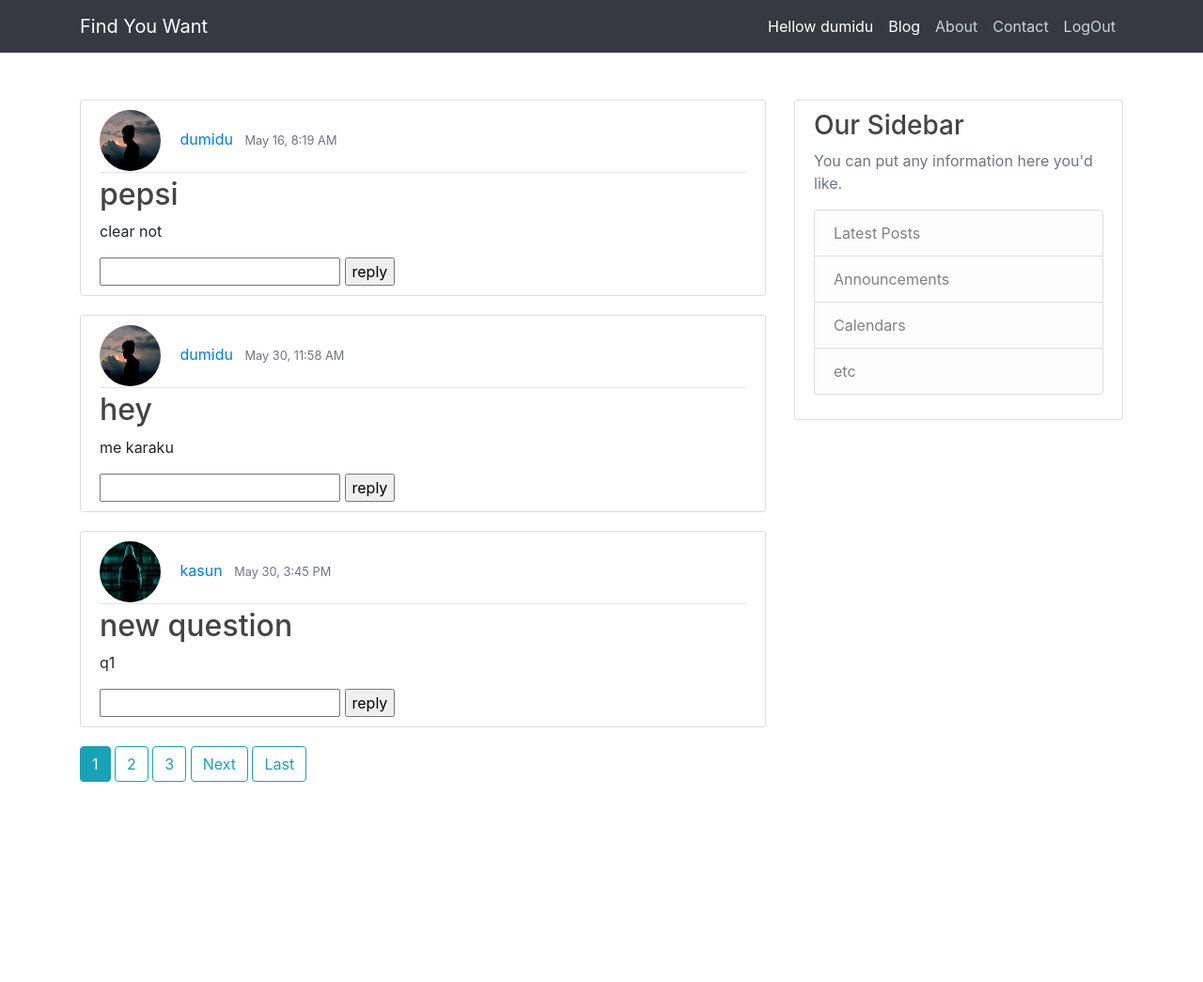
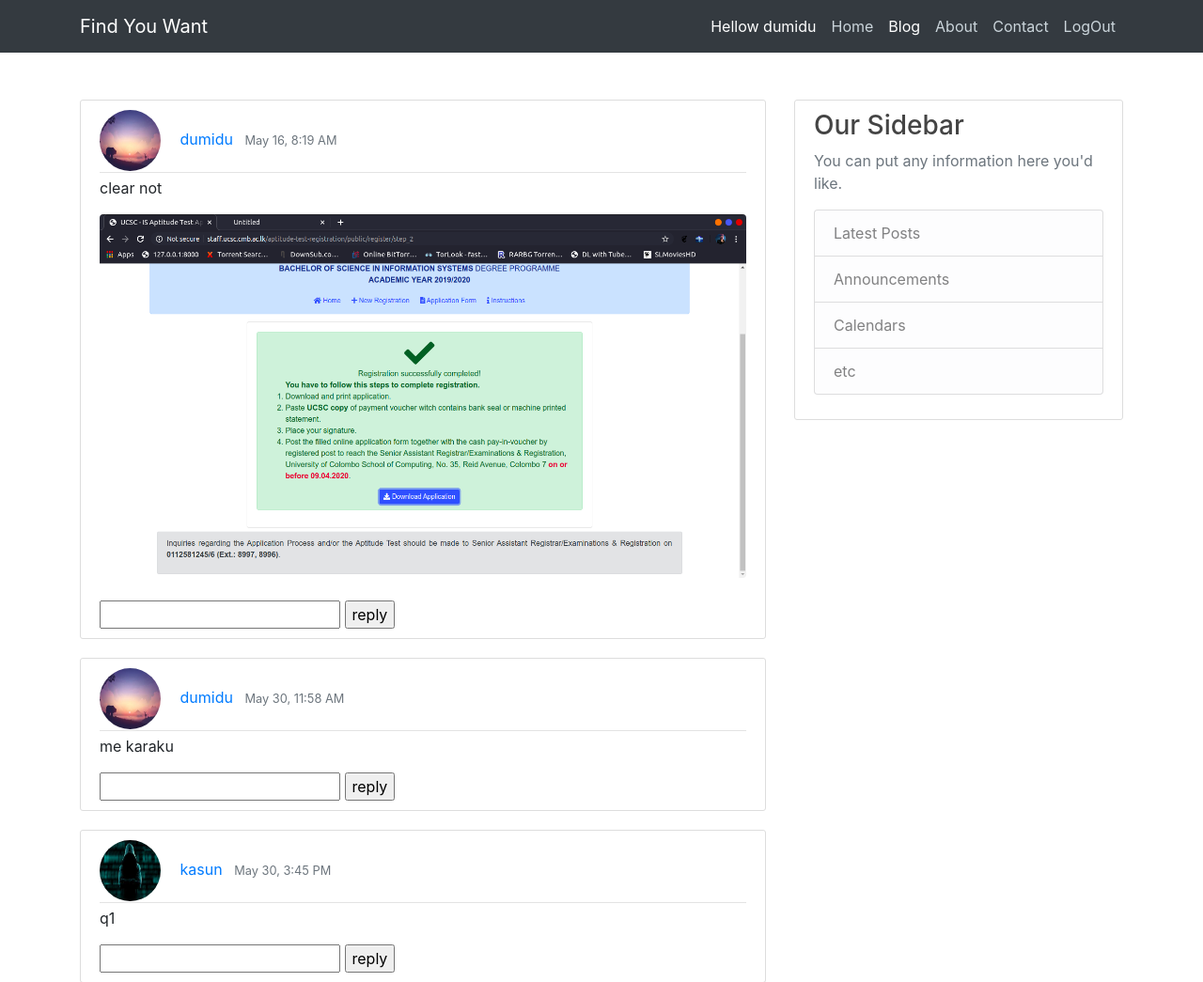
Before and after one commit to DumiduPramith/test-web, a Django app: page /blog/ in a window 1280 px wide. Shown: the top 1045 px of the page at 94% size. Before the commit the page ends 832 px from the top, so only its background shows below. Run offline with Django 3.2, Linux system fonts and the light colour scheme; a user stored in the database is signed in; data comes from the database, SQL or seed files in the repository; some libraries are stand-ins or nearby versions.

Commit message:
add images to blog

```diff
--- a/blog/forms.py
+++ b/blog/forms.py
@@ -3,5 +3,5 @@ from .models import Question
 
 
 class NewQuestion(forms.Form):
-    title = forms.CharField(max_length=100)
     content = forms.CharField(widget=forms.Textarea)
+    question_image = forms.ImageField(required=False)
--- a/blog/models.py
+++ b/blog/models.py
@@ -1,15 +1,13 @@
 from django.db import models
 from django.contrib.auth.models import User
 from django.utils import timezone
+from PIL import Image
 # Create your models here.
 class Question(models.Model):
-    title = models.CharField(max_length=100)
     content = models.TextField()
     date_posted = models.DateTimeField(default=timezone.now)
     author = models.ForeignKey(User, on_delete=models.CASCADE)
-
-    def __str__(self):
-        return self.title
+    question_image = models.ImageField(upload_to='question_pics', blank= True, null= True)
 
 
 class Answers(models.Model):
--- a/blog/templates/blog/index.html
+++ b/blog/templates/blog/index.html
@@ -11,8 +11,18 @@
             <a class="mr-2" href="#">{{ question.author }}</a>
             <small class="text-muted">{{ question.date_posted|date:"F d, f A" }}</small>
           </div>
-          <h2><a class="article-title" href="#">{{ question }}</a></h2>
           <p class="article-content">{{ question.content }}</p>
+
+
+         {% if question.question_image %}
+         <figure class="figure">
+          <img src="{{ question.question_image.url }}" class="figure-img img-fluid rounded" alt="A generic square placeholder image with rounded corners in a figure.">
+        </figure>
+         {% endif %}
+
+
+
+
           <form action="reply/{{ question.id }}" method="POST"> {% csrf_token %}
             <input type="text" name='reply'">
             <input type="submit" value="reply">
--- a/blog/templates/blog/new_question.html
+++ b/blog/templates/blog/new_question.html
@@ -3,7 +3,7 @@
 
 {% block content %}
     <div class="content-section">
-        <form method="POST">
+        <form method="POST" enctype="multipart/form-data">
             {% csrf_token %}
             <fieldset class="form-group">
                 <legend class="border-bottom mb-4">New Question</legend>
--- a/blog/views.py
+++ b/blog/views.py
@@ -51,10 +51,11 @@ def create_question(request):
         form = NewQuestion(request.POST)
         if form.is_valid():
             raw_data = form.cleaned_data
-            title = raw_data['title']
             content = raw_data['content']
+            image = request.FILES['question_image']
+            print(image)
             logged_user = User.objects.get(id=request.user.id)
-            query = Question(title= title, content= content, author= logged_user)
+            query = Question(content= content,author= logged_user, question_image = image)
             query.save()
             messages.success(request, f'Your Question has been Submitted!')
             return redirect('index')
--- a/my_app/templates/base.html
+++ b/my_app/templates/base.html
@@ -30,6 +30,9 @@
                       <a class="nav-link" href="{% url 'profile' %}">Hellow {{ user.username }}<span class="sr-only">(current)</span></a>
                     </li>
                     {% endif %}
+                    <li class="nav-item">
+                      <a class="nav-link" href="{% url 'index' %}">Home<span class="sr-only">(current)</span></a>
+                    </li>
                     <li class="nav-item active">
                       <a class="nav-link" href="{% url 'blog-home' %}">Blog<span class="sr-only">(current)</span></a>
                     </li>
```
Also changed, not shown: blog/migrations/0001_initial.py, blog/migrations/0002_auto_20200516_1128.py (deleted), blog/migrations/0002_remove_question_question_image.py (added), blog/migrations/0003_question_question_image.py (added), blog/migrations/0004_auto_20200620_0825.py (added), blog/need.py (added), db.sqlite3, media/profile_pics/sunrise.jpg (added), media/question_pics/test.png (added), media/question_pics/test_cXAVAlZ.png (added), 3 other files.
